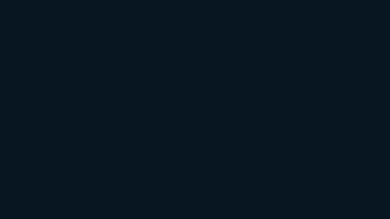
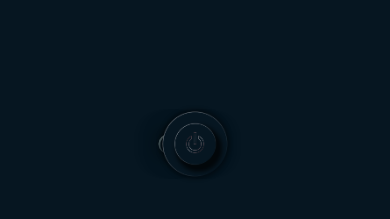
Before and after one commit to AminnimAMoh/Portfolio-React, a React (Create React App) app in the folder andramediandesign/: page / in a window 390 px wide. Shown: the top 219 px of the page. Built offline with nearby package versions, Linux system fonts and the light colour scheme.

Commit message:
Hoorrrrra. Button component is responsive in an amazing manner.

```diff
--- a/andramediandesign/src/App.tsx
+++ b/andramediandesign/src/App.tsx
@@ -15,8 +15,14 @@ const useStyle = makeStyles((theme) => ({
     flexFlow: 'row-reverse',
     justifyContent: 'center',
     alignItems: 'center',
+    [theme.breakpoints.down('md')]:{
+      flexFlow: 'column',
+    },
     '&.open':{
       paddingRight: theme.spacing(20),
+      [theme.breakpoints.down('md')]:{
+        paddingRight: theme.spacing(0),
+      }
     },
     '&.close':{
       paddingRight: 0
--- a/andramediandesign/src/views/ContentContainer/index.tsx
+++ b/andramediandesign/src/views/ContentContainer/index.tsx
@@ -36,6 +36,7 @@ const {containerState: {rootState, delayState}, renderPage }=useSelector((state:
     className={rootState ? `${classes.root} open` :  `${classes.root} close` }
     style={rootState && !delayState ? {transform: 'translateX(0%)'} : !rootState && delayState ? {width: '0', padding: 0, opacity: 0} : {}}
     >
+      <img src='images/Containers/Content_Frame/Mobile.png' alt='content' className={classes.MobileFrame}/>
       <RenderObject state={renderPage} />
     </div>
   )
--- a/andramediandesign/src/views/ContentContainer/style.tsx
+++ b/andramediandesign/src/views/ContentContainer/style.tsx
@@ -23,24 +23,22 @@ const useStyle = makeStyles((theme) => ({
     [theme.breakpoints.down("lg")]: {
       padding: theme.spacing(12, 40, 0, 6),
     },
-    "&.close": {
-      animation: "displayOff .5s linear 2s 1 alternate",
-    },
-    "&.open": {
-      animation: "displayOn .5s linear 2s 1 alternate",
+    [theme.breakpoints.down("md")]: {
+      backgroundImage: 'none',
+      padding: theme.spacing(0,6,6),
     },
   },
-  "@keyframes displayOff": {
-
-  },
-  "@keyframes displayOn": {
-    "0%": {
-      display: "none",
-    },
-    "100%": {
-      display: "block",
-    },
-  },
+  MobileFrame:{
+    display: 'none',
+    position: 'sticky',
+    height: '200px',
+    top: '-5px',
+    width: '100%',
+    [theme.breakpoints.down('md')]:{
+      display: 'block'
+    }
+    // height: '5',
+  }
 }));
 
 export default useStyle;
--- a/andramediandesign/src/views/MenuButton/index.tsx
+++ b/andramediandesign/src/views/MenuButton/index.tsx
@@ -17,12 +17,22 @@ const calPos = (
   size: number,
   state: boolean
 ) => {
-  const inc = state ? 1.5 : 3;
-  const rad = size / inc;
-  var angle = ((2 * Math.PI) / length) * index;
-  const x = rad * Math.cos(angle);
-  const y = rad * Math.sin(angle);
-  return { x, y };
+  if (window.innerWidth > 1280) {
+    const inc = state ? 1.5 : 3;
+    const rad = size / inc;
+    const angle = ((2 * Math.PI) / length) * index;
+    const x = rad * Math.cos(angle);
+    const y = rad * Math.sin(angle);
+    return { x, y };
+  } else {
+    const phase=window.innerWidth<560 ? 8 : 20;
+    const inc = state ? 3 : 20;
+    const angle = ((Math.PI*2) / length+2) * index;
+    const rad = ((size)/inc);
+    const x = ((rad*5) * Math.cos(angle)+5*(rad * Math.sin(angle)))-phase;
+    const y = 0;
+    return { x, y };
+  }
 };
 function MenuButton({}: Props): React.ReactElement {
   const classes = useStyle();
--- a/andramediandesign/src/views/MenuButton/style.tsx
+++ b/andramediandesign/src/views/MenuButton/style.tsx
@@ -9,11 +9,20 @@ const useStyle = makeStyles((theme) => ({
     height: "100%",
     width: '20%',
     zIndex:1,
+    transition: "transform 1s ease-in",
     "& >img": {
       width: "100%",
       minWidth: '30%'
     },
-    transition: "transform 1s ease-in",
+    [theme.breakpoints.down('md')]:{
+      width: '100%',
+      height: '20%',
+      paddingTop: theme.spacing(15),
+      "& >img": {
+        width: "20%",
+        minWidth: '20%'
+      },
+    }
   },
   powerButton: {
     cursor: "pointer",
```
Also changed, not shown: andramediandesign/public/images/Containers/Content_Frame/Mobile.png (added).
